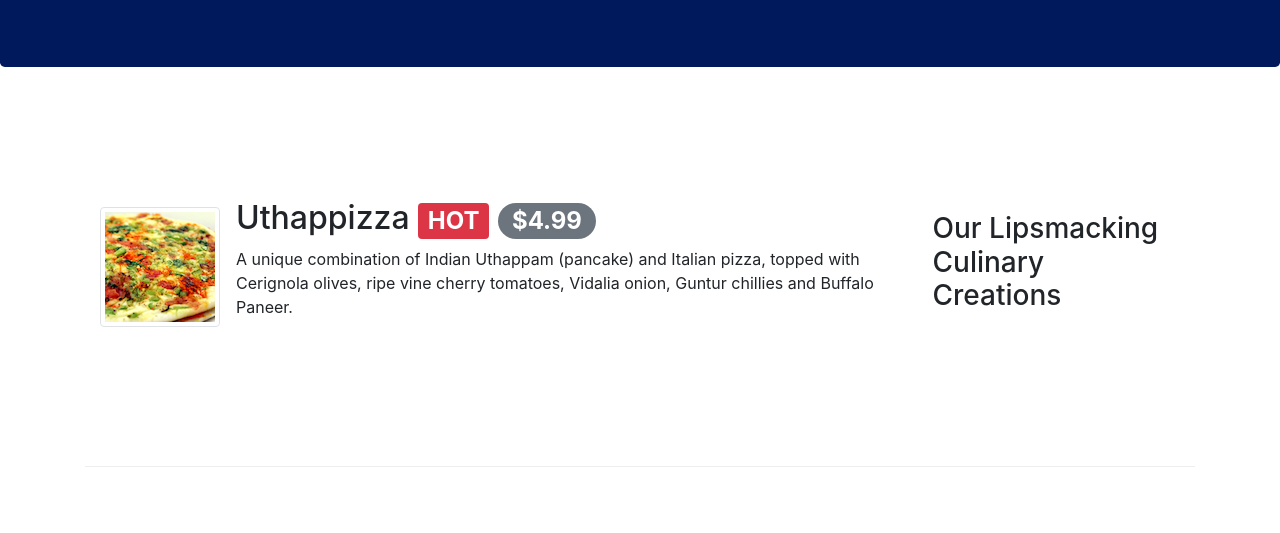
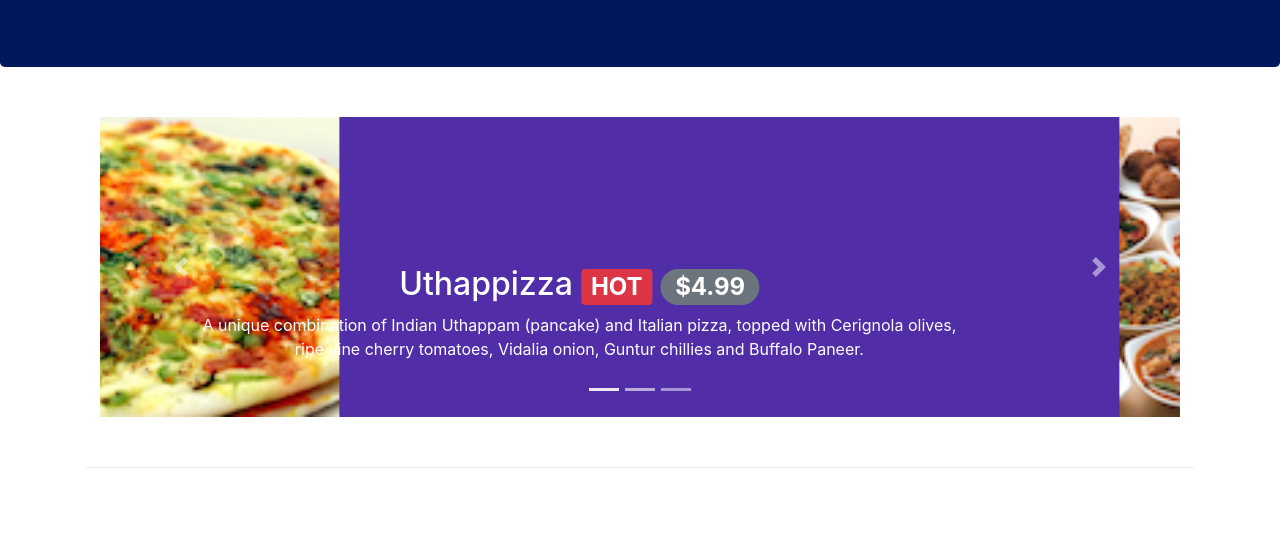
Before and after one commit to Arrow023/BootStrap, a website: page index.html in a window 1280 px wide. Shown: the part 267-800 px from the top of the page. Drawn offline with nearby package versions, Linux system fonts and the light colour scheme.

Commit message:
Carousel

```diff
--- a/css/styles.css
+++ b/css/styles.css
@@ -53,3 +53,22 @@ body
     border-bottom:1px solid #ddd;
     padding:10px;
 }
+
+.carousel
+{
+    background-color: #512DA8;
+}
+
+.carousel-item
+{
+    height:300px;
+
+}
+
+.carousel-item img
+{
+    position: absolute;
+    top:0;
+    left:0;
+    min-height: 300px;
+}
--- a/index.html
+++ b/index.html
@@ -81,6 +81,7 @@
 
     <header class='jumbotron'>
         <div class='container'>
+
             <div class='row row-header'>
                 <div class='col-12 col-sm-6'>
                     <h1>Le Casa De Papel</h1>
@@ -99,6 +100,47 @@
     </header>
 
     <div class='container'>
+        <div class='row row-content'>
+            <div class='col'>
+                <div id='mycarousel' class='carousel slide' data-ride='carousel'>
+                    <div class='carousel-inner' role='listbox'>
+                        <div class='carousel-item active'>
+                            <img class='d-block img-fluid' src='img/uthappizza.png' />
+                            <div class='carousel-caption d-none d-md-block'>
+                                <h2 class='mt-0'> Uthappizza <span class='badge badge-danger'>HOT</span> <span class='badge badge-pill badge-secondary'>$4.99</span></h2>
+                                <p>A unique combination of Indian Uthappam (pancake) and Italian pizza, topped with Cerignola olives, ripe vine cherry tomatoes, Vidalia onion, Guntur chillies and Buffalo Paneer.</p>
+                            </div>
+                        </div>
+                        <div class='carousel-item'>
+                            <img class='d-block img-fluid' src='img/buffet.png' />
+                            <div class='carousel-caption d-none d-md-block'>
+                                <h2>Weekend Grand Buffet <span class='badge badge-danger'>NEW</span></h2>
+                                <p>Featuring mouthwatering combinations with a choice of five different salads, six enticing appetizers, six main entrees and five choicest desserts. Free flowing bubbly and soft drinks. All for just $19.99 per person </p>
+                            </div>
+                        </div>
+                        <div class='carousel-item'>
+                            <img class='d-block img-fluid' src='img/alberto.png' />
+                            <div class='carousel-caption d-none d-md-block'>
+                                <h2>Alberto Somayya</h2>
+                                <h4>Executive Chef</h4>
+                                <p>Award winning three-star Michelin chef with wide International experience having worked closely with whos-who in the culinary world, he specializes in creating mouthwatering Indo-Italian fusion experiences. </p>
+                            </div>
+                        </div>
+                    </div>
+                    <ol class='carousel-indicators'>
+                        <li data-target="#mycarousel" data-slide-to='0' class='active'></li>
+                        <li data-target='#mycarousel' data-slide-to='1'></li>
+                        <li data-target='#mycarousel' data-slide-to='2'></li>
+                    </ol>
+                    <a class='carousel-control-prev' href='#mycarousel' role='button' data-slide='prev'>
+                        <span class='carousel-control-prev-icon'></span>
+                    </a>
+                    <a class='carousel-control-next' href='#mycarousel' role='button' data-slide='next'>
+                        <span class='carousel-control-next-icon'></span>
+                    </a>
+                </div>
+            </div>
+        </div>
         <div class='row row-content align-items-center'>
             <div class='col-12 col-sm-4 order-sm-last col-md-3'>
                 <h3>Our Lipsmacking Culinary Creations</h3>
```
